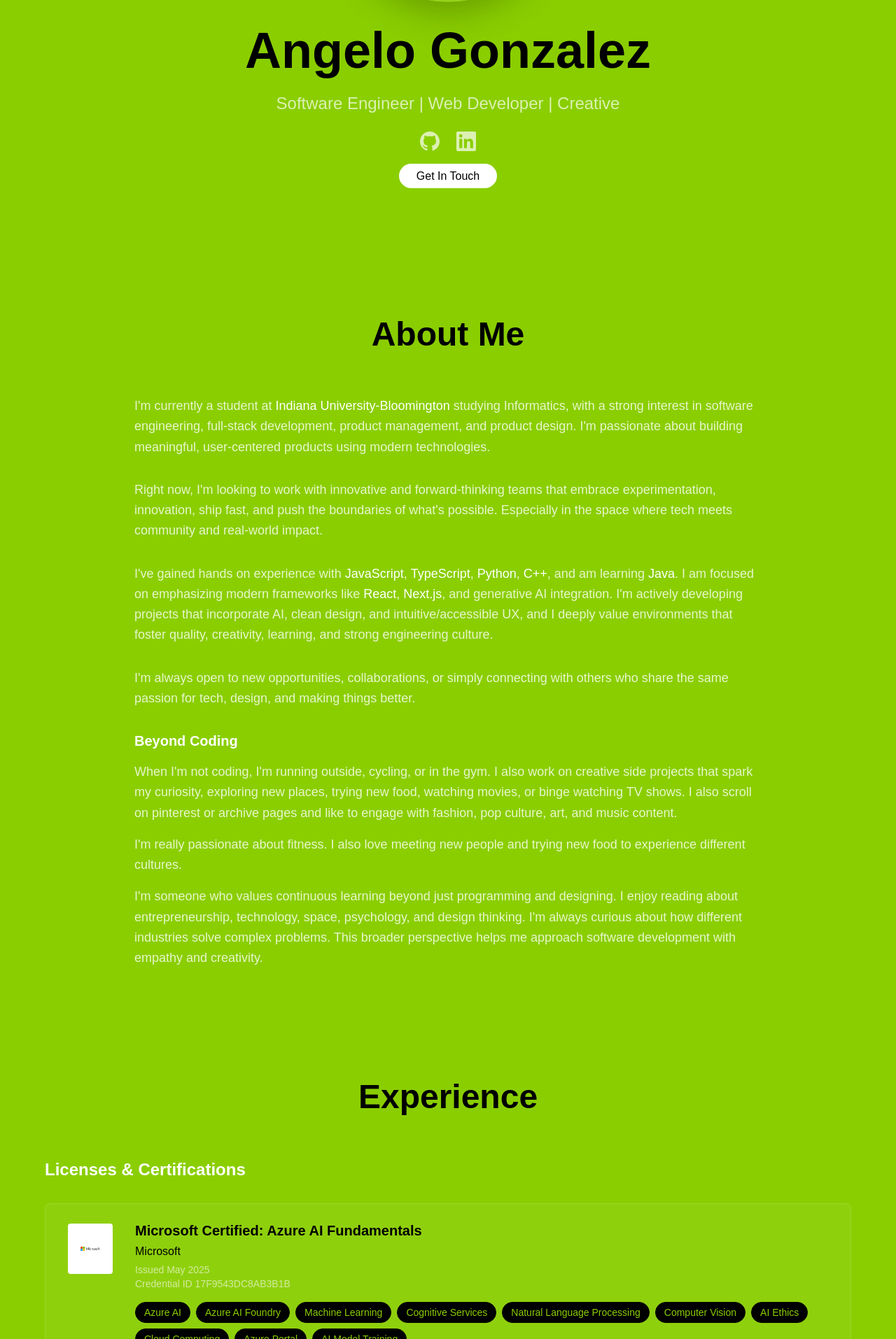
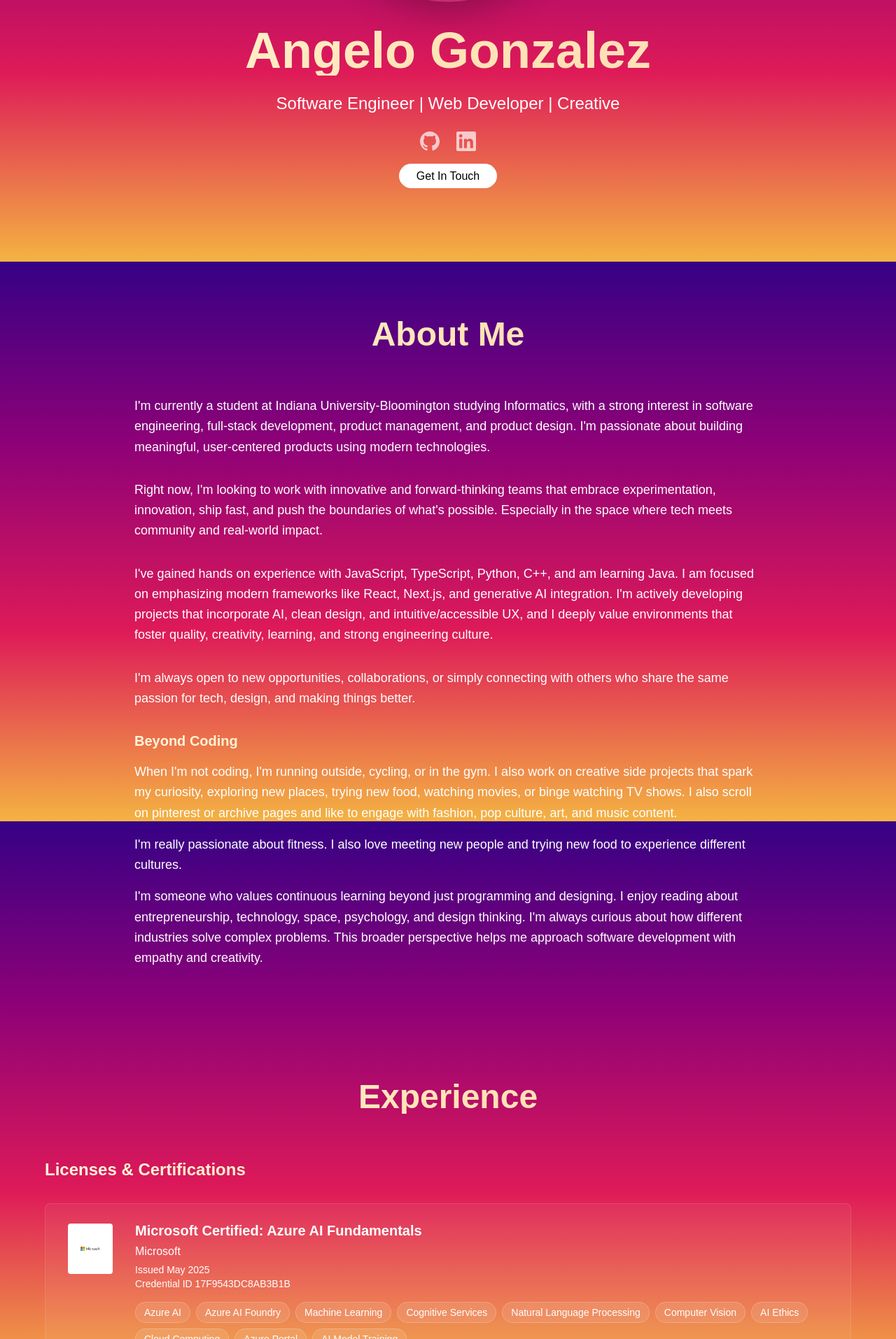
Before and after one commit to gelogonza/portfoliov2, a React (Vite) app: page / in a window 1280 px wide. Shown: the part 426-2340 px from the top of the page at 70% size. Built offline with nearby package versions, Linux system fonts and the light colour scheme; a web font is replaced by a local one.

Commit message:
changed color of site and card layout, also changed navbar color

```diff
--- a/src/components/About.tsx
+++ b/src/components/About.tsx
@@ -31,7 +31,7 @@ const About = () => {
         <div className="max-w-4xl mx-auto">
           {/* Section Header */}
           <div className="about-content text-center mb-16">
-            <h2 className="text-4xl md:text-5xl font-bold mb-4">About Me</h2>
+            <h2 className="text-4xl md:text-5xl font-bold mb-4 gradient-heading">About Me</h2>
           </div>
 
           {/* About Content */}
@@ -39,38 +39,38 @@ const About = () => {
             <div className="space-y-8">
               {/* Main Bio */}
               <div className="about-text">
-                <p className="text-lg text-white/80 leading-relaxed">
-                  I'm currently a student at <span className="text-white font-medium">Indiana University-Bloomington</span> studying Informatics, with a strong interest in software engineering, full-stack development, product management, and product design. I'm passionate about building meaningful, user-centered products using modern technologies.
+                <p className="text-lg text-white leading-relaxed">
+                  I'm currently a student at <span className="font-medium">Indiana University-Bloomington</span> studying Informatics, with a strong interest in software engineering, full-stack development, product management, and product design. I'm passionate about building meaningful, user-centered products using modern technologies.
                 </p>
               </div>
 
               <div className="about-text">
-                <p className="text-lg text-white/80 leading-relaxed">
+                <p className="text-lg text-white leading-relaxed">
                   Right now, I'm looking to work with innovative and forward-thinking teams that embrace experimentation, innovation, ship fast, and push the boundaries of what's possible. Especially in the space where tech meets community and real-world impact.
                 </p>
               </div>
 
               <div className="about-text">
-                <p className="text-lg text-white/80 leading-relaxed">
-                  I've gained hands on experience with <span className="text-white font-medium">JavaScript</span>, <span className="text-white font-medium">TypeScript</span>, <span className="text-white font-medium">Python</span>, <span className="text-white font-medium">C++</span>, and am learning <span className="text-white font-medium">Java</span>. I am focused on emphasizing modern frameworks like <span className="text-white font-medium">React</span>, <span className="text-white font-medium">Next.js</span>, and generative AI integration. I'm actively developing projects that incorporate AI, clean design, and intuitive/accessible UX, and I deeply value environments that foster quality, creativity, learning, and strong engineering culture.
+                <p className="text-lg text-white leading-relaxed">
+                  I've gained hands on experience with <span className="font-medium">JavaScript</span>, <span className="font-medium">TypeScript</span>, <span className="font-medium">Python</span>, <span className="font-medium">C++</span>, and am learning <span className="font-medium">Java</span>. I am focused on emphasizing modern frameworks like <span className="font-medium">React</span>, <span className="font-medium">Next.js</span>, and generative AI integration. I'm actively developing projects that incorporate AI, clean design, and intuitive/accessible UX, and I deeply value environments that foster quality, creativity, learning, and strong engineering culture.
                 </p>
               </div>
 
               <div className="about-text">
-                <p className="text-lg text-white/80 leading-relaxed">
+                <p className="text-lg text-white leading-relaxed">
                   I'm always open to new opportunities, collaborations, or simply connecting with others who share the same passion for tech, design, and making things better.
                 </p>
               </div>
 
               <div className="about-text">
-                <h3 className="text-xl font-semibold text-white mb-4">Beyond Coding</h3>
-                <p className="text-lg text-white/80 leading-relaxed mb-4">
+                <h3 className="text-xl font-semibold gradient-heading mb-4">Beyond Coding</h3>
+                <p className="text-lg text-white leading-relaxed mb-4">
                   When I'm not coding, I'm running outside, cycling, or in the gym. I also work on creative side projects that spark my curiosity, exploring new places, trying new food, watching movies, or binge watching TV shows. I also scroll on pinterest or archive pages and like to engage with fashion, pop culture, art, and music content.
                 </p>
-                <p className="text-lg text-white/80 leading-relaxed mb-4">
+                <p className="text-lg text-white leading-relaxed mb-4">
                   I'm really passionate about fitness. I also love meeting new people and trying new food to experience different cultures.
                 </p>
-                <p className="text-lg text-white/80 leading-relaxed">
+                <p className="text-lg text-white leading-relaxed">
                   I'm someone who values continuous learning beyond just programming and designing. I enjoy reading about entrepreneurship, technology, space, psychology, and design thinking. I'm always curious about how different industries solve complex problems. This broader perspective helps me approach software development with empathy and creativity.
                 </p>
               </div>
--- a/src/components/Experience.tsx
+++ b/src/components/Experience.tsx
@@ -165,13 +165,13 @@ site traffic, SEO, and lead quality`,
         <div className="max-w-6xl mx-auto">
           {/* Section Header */}
           <div className="experience-header text-center mb-16">
-            <h2 className="text-4xl md:text-5xl font-bold mb-4">Experience</h2>
+            <h2 className="text-4xl md:text-5xl font-bold mb-4 gradient-heading">Experience</h2>
           </div>
 
           <div className="experience-content space-y-12">
             {/* Certifications */}
             <div className="experience-item">
-              <h3 className="text-2xl font-semibold text-white mb-8">Licenses & Certifications</h3>
+              <h3 className="text-2xl font-semibold gradient-heading mb-8">Licenses & Certifications</h3>
               <div className="grid gap-6">
                 {certifications.map((cert, index) => (
                   <div key={index} className="bg-white/5 border border-white/10 rounded-lg p-6 hover:border-white/30 transition-all duration-300">
@@ -197,17 +197,17 @@ site traffic, SEO, and lead quality`,
                       <div className="flex-1">
                         <div className="flex flex-col md:flex-row md:items-start md:justify-between mb-4">
                           <div>
-                            <h4 className="text-xl font-semibold text-black mb-1">{cert.title}</h4>
-                            <p className="text-black font-medium mb-1">{cert.issuer}</p>
-                            <p className="text-white/60 text-sm">Issued {cert.issuedDate}</p>
+                            <h4 className="text-xl font-semibold text-white mb-1">{cert.title}</h4>
+                            <p className="text-white font-medium mb-1">{cert.issuer}</p>
+                            <p className="text-white text-sm">Issued {cert.issuedDate}</p>
                             {cert.credentialId && (
-                              <p className="text-white/60 text-sm">Credential ID {cert.credentialId}</p>
+                              <p className="text-white text-sm">Credential ID {cert.credentialId}</p>
                             )}
                           </div>
                         </div>
 
                         {cert.description && (
-                          <p className="text-white/80 leading-relaxed mb-4">{cert.description}</p>
+                          <p className="text-white leading-relaxed mb-4">{cert.description}</p>
                         )}
 
                         {cert.skills && (
@@ -215,8 +215,7 @@ site traffic, SEO, and lead quality`,
                             {cert.skills.map((skill, skillIndex) => (
                               <span
                                 key={skillIndex}
-                                style={{backgroundColor: '#000000', color: '#8ace00'}}
-                                className="px-3 py-1 text-sm rounded-full border border-black"
+                                className="px-3 py-1 text-sm text-white bg-white/10 rounded-full border border-white/20 backdrop-blur-lg"
                               >
                                 {skill}
                               </span>
@@ -232,18 +231,18 @@ site traffic, SEO, and lead quality`,
 
             {/* Professional & Extracurricular Experience */}
             <div className="experience-item">
-              <h3 className="text-2xl font-semibold text-white mb-8">Professional & Leadership</h3>
+              <h3 className="text-2xl font-semibold gradient-heading mb-8">Professional & Leadership</h3>
               <div className="grid gap-6">
                 {experiences.map((exp, index) => (
                   <div key={index} className="bg-white/5 border border-white/10 rounded-lg p-6 hover:border-white/30 transition-all duration-300">
                     <div className="flex flex-col md:flex-row md:items-center md:justify-between mb-4">
                       <div>
-                        <h4 className="text-xl font-semibold text-black">{exp.title}</h4>
-                        <p className="text-black font-medium">{exp.company}</p>
+                        <h4 className="text-xl font-semibold text-white">{exp.title}</h4>
+                        <p className="text-white font-medium">{exp.company}</p>
                       </div>
-                      <span className="text-white/60 mt-2 md:mt-0">{exp.period}</span>
+                      <span className="text-white mt-2 md:mt-0">{exp.period}</span>
                     </div>
-                    <p className="text-white/80 leading-relaxed whitespace-pre-line">{exp.description}</p>
+                    <p className="text-white leading-relaxed whitespace-pre-line">{exp.description}</p>
                   </div>
                 ))}
               </div>
@@ -251,24 +250,23 @@ site traffic, SEO, and lead quality`,
 
             {/* Academic Coursework */}
             <div className="experience-item">
-              <h3 className="text-2xl font-semibold text-white mb-8">Academic Coursework</h3>
+              <h3 className="text-2xl font-semibold gradient-heading mb-8">Academic Coursework</h3>
               <div className="grid gap-6">
                 {courses.map((course, index) => (
                   <div key={index} className="bg-white/5 border border-white/10 rounded-lg p-6 hover:border-white/30 transition-all duration-300">
                     <div className="flex flex-col md:flex-row md:items-center md:justify-between mb-4">
                       <div>
-                        <h4 className="text-xl font-semibold text-black">{course.title}</h4>
-                        <p className="text-black font-medium">{course.institution}</p>
+                        <h4 className="text-xl font-semibold text-white">{course.title}</h4>
+                        <p className="text-white font-medium">{course.institution}</p>
                       </div>
-                      <span className="text-white/60 mt-2 md:mt-0">{course.period}</span>
+                      <span className="text-white mt-2 md:mt-0">{course.period}</span>
                     </div>
-                    <p className="text-white/80 leading-relaxed mb-4">{course.description}</p>
+                    <p className="text-white leading-relaxed mb-4">{course.description}</p>
                     <div className="flex flex-wrap gap-2">
                       {course.technologies.map((tech, techIndex) => (
                         <span
                           key={techIndex}
-                          style={{backgroundColor: '#000000', color: '#8ace00'}}
-                          className="px-3 py-1 text-sm rounded-full border border-black"
+                          className="px-3 py-1 text-sm text-white bg-white/10 rounded-full border border-white/20 backdrop-blur-lg"
                         >
                           {tech}
                         </span>
--- a/src/components/Hero.tsx
+++ b/src/components/Hero.tsx
@@ -64,10 +64,10 @@ const Hero = () => {
 
         {/* Text Content */}
         <div className="space-y-6">
-          <h1 className="hero-text text-4xl md:text-6xl lg:text-7xl font-bold">
+          <h1 className="hero-text text-4xl md:text-6xl lg:text-7xl font-bold gradient-heading">
             Angelo Gonzalez
           </h1>
-          <p className="hero-text text-xl md:text-2xl text-white/70">
+          <p className="hero-text text-xl md:text-2xl text-white">
             Software Engineer | Web Developer | Creative
           </p>
 
--- a/src/components/Skills.tsx
+++ b/src/components/Skills.tsx
@@ -93,7 +93,7 @@ const Skills = () => {
       <div className="container">
         <div className="max-w-6xl mx-auto">
           <div className="text-center mb-16">
-            <h2 className="text-4xl md:text-5xl font-bold mb-4">Skills</h2>
+            <h2 className="text-4xl md:text-5xl font-bold mb-4 gradient-heading">Skills</h2>
           </div>
 
           <div className="grid grid-cols-2 md:grid-cols-4 lg:grid-cols-6 gap-6">
--- a/src/index.css
+++ b/src/index.css
@@ -29,7 +29,7 @@
   }
 
   .gradient-bg {
-    background: #8ace00;
+    background: linear-gradient(180deg, #360185 0%, #8F0177 33%, #DE1A58 66%, #F4B342 100%);
     background-attachment: fixed;
     min-height: 100vh;
     width: 100%;
@@ -44,6 +44,13 @@
            hover:bg-transparent hover:text-white hover:border-white/50
            active:bg-white/10
            transition-all duration-200;
+  }
+
+  .gradient-heading {
+    background: linear-gradient(135deg, #FFF8DC 0%, #FFE4B5 50%, #FFDAB9 100%);
+    -webkit-background-clip: text;
+    -webkit-text-fill-color: transparent;
+    background-clip: text;
   }
 }
 
```
Also changed, not shown: src/components/Navbar.tsx (+14 -4 lines), src/components/Projects.tsx (+27 -20 lines).
